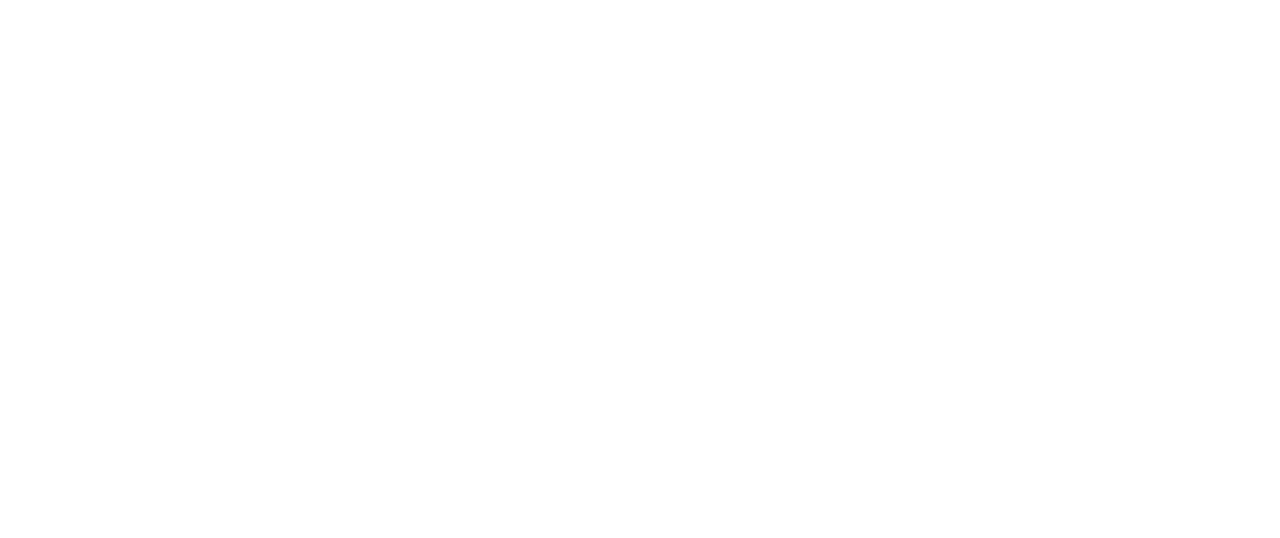
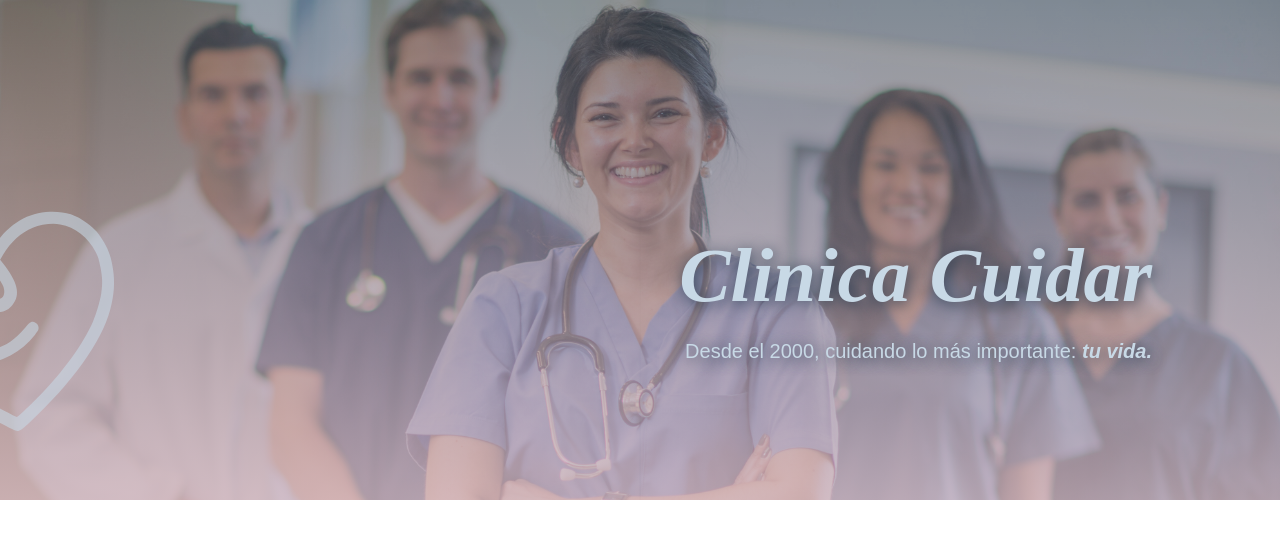
Before and after one commit to nemesysrgs/IDW_42, a plain HTML site: page index.html in a window 1280 px wide. Drawn offline with Linux system fonts and the light colour scheme.

Commit message:
cabecera-y-css

```diff
--- /dev/null
+++ b/assets/css/cabecera.css
@@ -0,0 +1,49 @@
+
+body {
+  font-family: Arial, Verdana, "sans-serif";
+  margin: 0;
+  padding: 0;
+}
+
+.cabecera {
+    width: 100%;
+    height: 500px;
+    overflow: hidden;
+    background-color: aqua;
+}
+
+.cabecera img {
+    width: 100%;
+    height: inherit;
+    object-fit: cover;
+}
+
+.cabecera .texto_cabecera {
+    position: relative;
+    bottom: 65%;
+    text-align: end;
+    padding: 0 10% 0 10%;
+}
+
+.texto_cabecera h1 {
+    color: #c8d9e6;
+    font-family: "Open-sans";
+    font-style: oblique;
+    font-size: 77px;
+    text-shadow: 2px 2px 15px #2f4156;
+    margin-bottom: 5px;
+
+}
+
+.texto_cabecera p {
+    color: #c8d9e6;
+    font-weight: 400;
+    font-size: 20px;
+    text-shadow: 2px 2px 15px #2f4156;
+}
+
+.texto_cabecera span {
+    color: #c8d9e6;
+    font-style: italic;
+    font-weight: bold;
+}
--- a/index.html
+++ b/index.html
@@ -1,12 +1,23 @@
 <!DOCTYPE html>
-<html lang="en">
+<html lang="es">
 <head>
     <meta charset="UTF-8">
     <meta name="viewport" content="width=device-width, initial-scale=1.0">
     <title>Inicio - IDW S.A.</title>
+    <link rel="stylesheet" href="assets/css/cabecera.css">
 </head>
 <body>
-    <header></header>
+    <header>
+        <div class="cabecera">
+            <img
+                src="assets/img/cabecera.png"
+            />
+            <div class="texto_cabecera">
+                <h1>Clinica Cuidar </h1>
+                <p> Desde el 2000, cuidando lo más importante: <span>tu vida.</span> </p>
+            </div>
+        </div>
+    </header>
     <body></body>
     <footer></footer>
 </body>
```
Also changed, not shown: contacto.html (+1 -1 lines), institucion.html (+1 -1 lines), assets/css/global.css (deleted), assets/img/cabecera.png (added).
